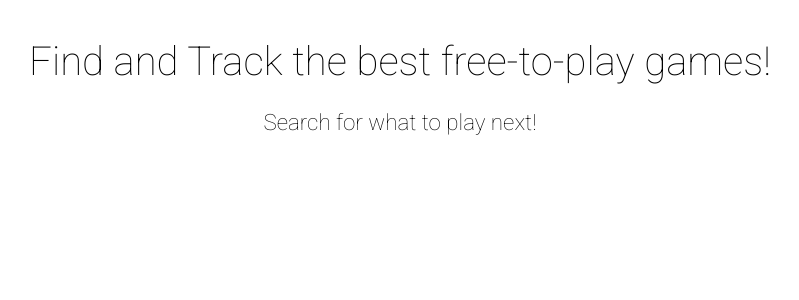
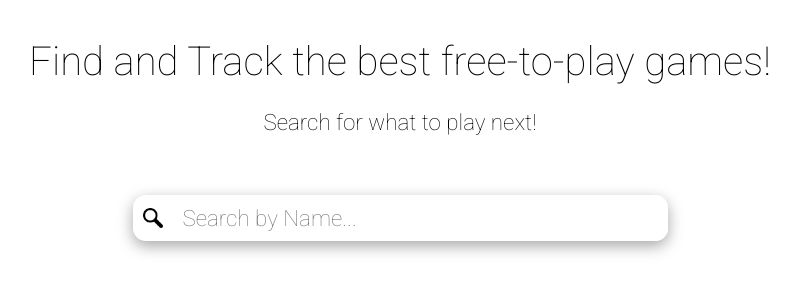
Before and after one commit to msmmlab/barbooks, a React (Create React App) app: page / in a window 1280 px wide. Shown: the top 300 px of the page, without its empty margins (240-1039 px from the left). Built offline with nearby package versions, Linux system fonts and the light colour scheme.

Commit message:
searchBar component design

```diff
--- a/src/components/Layouts/WebStructure/Dashboard/Dashboard.jsx
+++ b/src/components/Layouts/WebStructure/Dashboard/Dashboard.jsx
@@ -1,11 +1,13 @@
 import React from "react";
 import "./Dashboard.css";
 import Billboard from "../VisualElements/Billboard";
+import SearchBar from "../../../SearchEngine/SearchBar";
 
 const Dashboard = () => {
   return (
     <div className="Dashboard-container">
       <Billboard />
+      <SearchBar />
     </div>
   );
 };
--- /dev/null
+++ b/src/components/SearchEngine/SearchBar.css
@@ -0,0 +1,26 @@
+.SearchBar-container {
+  padding: 30px;
+  display: flex;
+  justify-content: center;
+}
+
+.SearchBar-container input {
+  border: none;
+  font-size: 1.4rem;
+  font-family: "Roboto", sans-serif;
+  padding: 10px;
+  border-radius: 0.8rem;
+}
+
+.SearchBar-input {
+  display: flex;
+  border-radius: 0.8rem;
+  box-shadow: rgba(0, 0, 0, 0.35) 0px 5px 15px;
+}
+
+.SearchBar-input-icon {
+  display: flex;
+  justify-self: center;
+  align-self: center;
+  padding: 10px;
+}
--- a/src/components/SearchEngine/SearchBar.jsx
+++ b/src/components/SearchEngine/SearchBar.jsx
@@ -0,0 +1,26 @@
+import React from "react";
+import "./SearchBar.css";
+import MagnifyingGlass from "../Layouts/WebStructure/Images/magnifying-glass.png";
+
+const SearchBar = () => {
+  return (
+    <div className=" SearchBar-container">
+      <div className="SearchBar-input">
+        <div className="SearchBar-input-icon">
+          <img src={MagnifyingGlass} height="20px" />
+        </div>
+        <div className="searchBar-input-input">
+          <input
+            type="text"
+            placeholder="Search by Name..."
+            name="search"
+            autoComplete="off"
+            size="40"
+          />
+        </div>
+      </div>
+    </div>
+  );
+};
+
+export default SearchBar;
```
Also changed, not shown: src/components/Layouts/WebStructure/Images/magnifying-glass.png (added).
